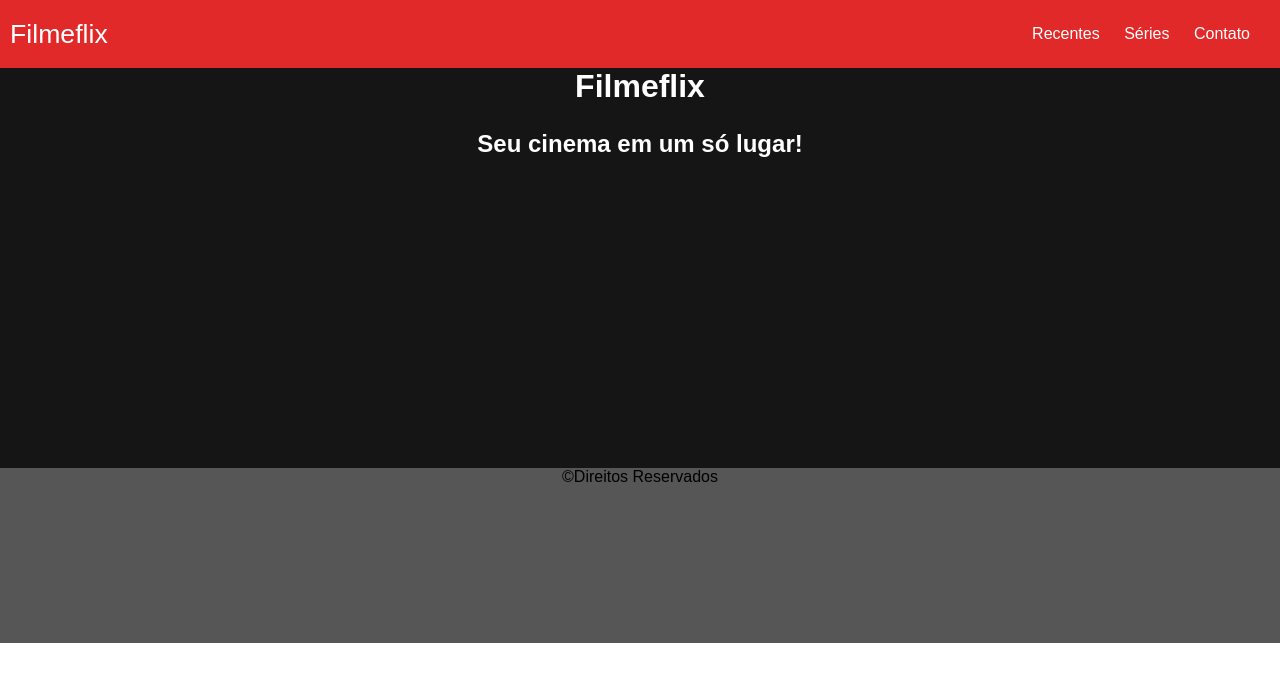
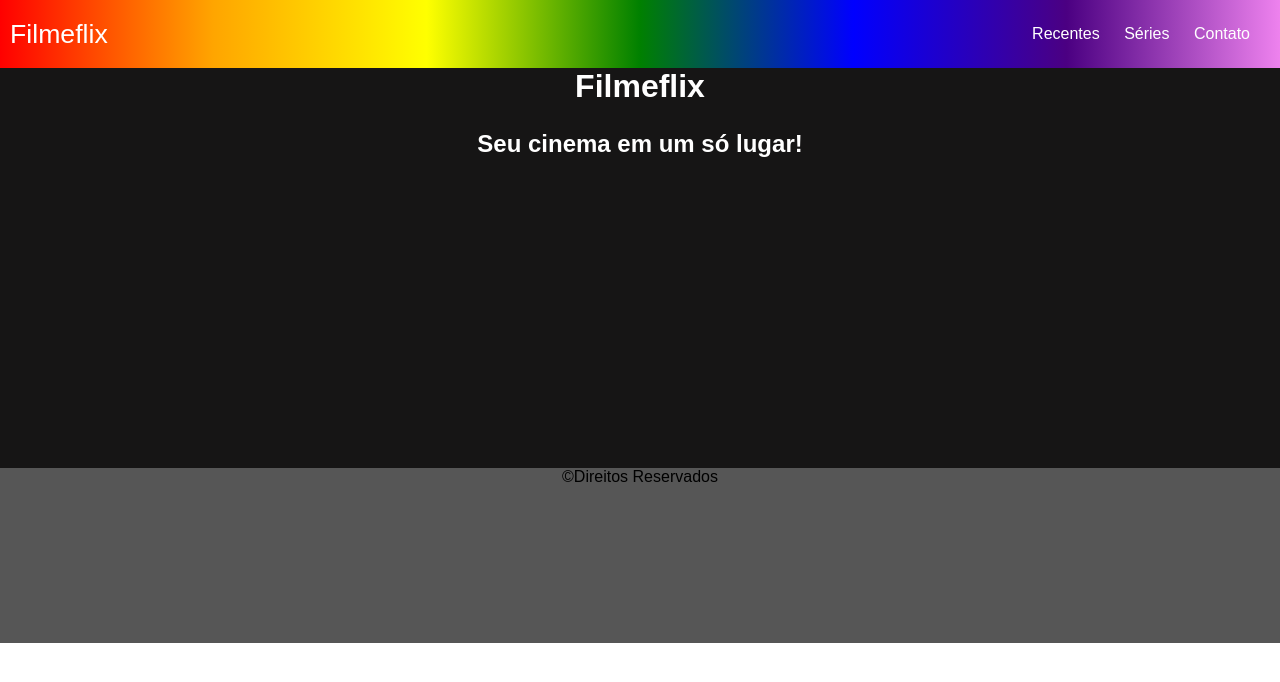
Before and after one commit to alisonmoura/filmeflix, a plain HTML site: page index.html in a window 1280 px wide. Drawn offline with Linux system fonts and the light colour scheme.

Commit message:
comit da alegria

```diff
--- a/css/style.css
+++ b/css/style.css
@@ -2,7 +2,18 @@
     width: 100%;
     height: 68px;
     padding: 20px 10px;
-    background-color: rgb(225, 41, 41);
+    background: linear-gradient(to right,RED,
+    ORANGE
+    ,
+    YELLOW
+    ,
+    GREEN
+    ,
+    BLUE
+    ,
+    INDIGO
+    ,
+    VIOLET);
     color: white;
     display: flex;
     align-items: center;
```
